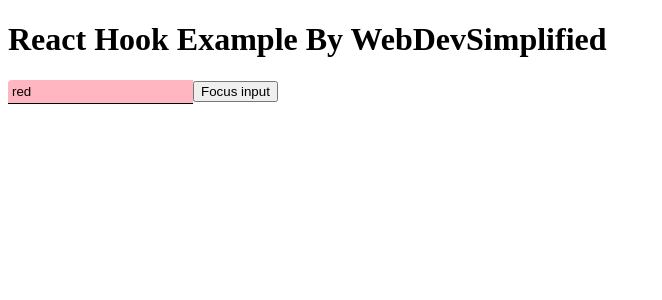
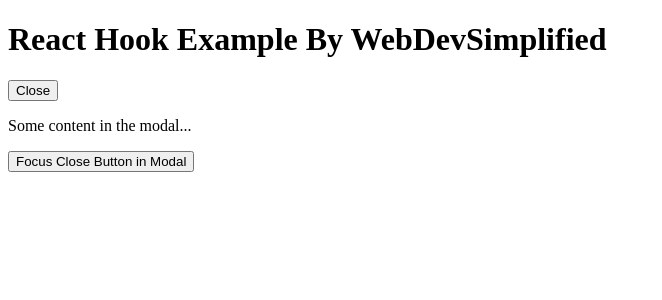
Before and after one commit to Ranjeet-vishwakarma-8081/Reacth_Hooks_With_Standard_Exaple, a React (Create React App) app: page / in a window 1280 px wide. Shown: the top 300 px of the page, without its empty margins (0-662 px from the left). Built offline with nearby package versions, Linux system fonts and the light colour scheme.

Commit message:
useImperativeHandle file is Added with some Problem...

```diff
--- a/src/component/CustomInputForUseImperativeHandle.js
+++ b/src/component/CustomInputForUseImperativeHandle.js
@@ -1,21 +1,96 @@
-import React, { forwardRef } from "react";
+import React, { useRef, useImperativeHandle, forwardRef } from "react";
 
- function CustomInputForUseImperativeHandle({ style, ...props },ref) {
+// Use forwardRef to pass the ref from parent to child component
+const CustomInputForUseImperativeHandle = forwardRef((props, ref) => {
+  // Ref to the close button
+  const closeButtonRef = useRef();
+
+  // Expose the focusCloseBtn method to the parent
+  useImperativeHandle(ref, () => ({
+    focusCloseBtn: () => {
+      if (closeButtonRef.current) {
+        closeButtonRef.current.focus(); // Focus the button
+      }
+    },
+  }));
+
   return (
-    <>
-      <input
-      ref={ref}
-        {...props}
-        style={{
-          border: "none",
-          backgroundColor: "lightpink",
-          padding: "0.25rem",
-          borderBottom: "0.1rem solid black",
-          borderTopLeftRadius: "0.25rem",
-          ...style,
-        }}
-      />
-    </>
+    <div>
+      <button ref={closeButtonRef}>Close</button>
+      {props.children}
+    </div>
   );
-}
-export default forwardRef(CustomInputForUseImperativeHandle)
+});
+
+export default CustomInputForUseImperativeHandle;
+
+// import React, { forwardRef, useImperativeHandle, useRef } from "react";
+
+// function CustomInputForUseImperativeHandle({ isOpen, onClose }, ref) {
+//   const closeRef = useRef(null);
+//   const confirmRef = useRef(null);
+//   const denyRef = useRef(null);
+
+//   // You can use these bellow three function outside the Module
+//   useImperativeHandle(
+//     ref,
+//     () => {
+//       return {
+//         focusCloseBtn: () => closeRef.current.focus(),
+//         focusConfirmBtn: () => confirmRef.current.focus(),
+//         focusDenyBtn: () => denyRef.current.focus(),
+//       };
+//     },
+//     []
+//   );
+
+//   if (!isOpen) return null;
+
+//   return (
+
+//     <div className="model" ref={ref}>
+//       <button className="close-btn" ref={closeRef} onClick={onClose}>
+//         &times;
+//       </button>
+
+//       <div className="model-header">
+//         <h1>Title</h1>
+//       </div>
+
+//       <div className="model-body">Do you Confirm?</div>
+
+//       <div className="model-footer">
+//         <button className="confirm-btn" ref={confirmRef} onClick={onClose}>
+//           Yes
+//         </button>
+//         <button className="deny-btn" ref={denyRef} onClick={onClose}>
+//           Yes
+//         </button>
+//       </div>
+//     </div>
+//   );
+// }
+
+// export default forwardRef(CustomInputForUseImperativeHandle);
+
+// import React, { forwardRef } from "react";
+
+// function CustomInputForUseImperativeHandle({ style, ...props }, ref) {
+//   return (
+//     <>
+//       <input
+//         ref={ref}
+//         {...props}
+//         style={{
+//           border: "none",
+//           backgroundColor: "lightpink",
+//           padding: "0.25rem",
+//           borderBottom: "0.1rem solid black",
+//           borderTopLeftRadius: "0.25rem",
+//           ...style,
+//         }}
+//       />
+//     </>
+//   );
+// }
+// export default forwardRef(CustomInputForUseImperativeHandle);
--- a/src/component/UseImperativeHandle.tsx
+++ b/src/component/UseImperativeHandle.tsx
@@ -1,23 +1,81 @@
-import React, { useRef, useState } from "react";
+import React, { useRef } from "react";
 import CustomInputForUseImperativeHandle from "./CustomInputForUseImperativeHandle.js";
 
-export default function UseImperativeHandle() {
-  const [value, setValue] = useState("red");
-  const inputRef = useRef(null);
+function UseImperativeHandle() {
+  // Create a ref to hold the Modal component's instance
+  const modalRef = useRef();
 
-  function handleClick() {
-    inputRef.current.focus();
-  }
+  const handleButtonClick = () => {
+    if (modalRef.current) {
+      modalRef.current.focusCloseBtn(); // Call the method to focus the close button
+    }
+  };
+
   return (
-    <>
-      <CustomInputForUseImperativeHandle
-        type="text"
-        ref={inputRef}
-        value={value}
-        onChange={(e) => setValue(e.target.value)}
-        style={{}}
-      />
-      <button onClick={handleClick}>Focus input</button>
-    </>
+    <div>
+      <CustomInputForUseImperativeHandle ref={modalRef}>
+        <p>Some content in the modal...</p>
+      </CustomInputForUseImperativeHandle>
+      <button onClick={handleButtonClick}>Focus Close Button in Modal</button>
+    </div>
   );
 }
+
+export default UseImperativeHandle;
+
+// import React, { useRef, useState } from "react";
+// import CustomInputForUseImperativeHandle from "./CustomInputForUseImperativeHandle.js";
+
+// export default function UseImperativeHandle() {
+//   const [open, setOpen] = useState(false);
+//   const modelRef = useRef(null);
+
+//   function handleOpen() {
+//     setOpen(true);
+//   }
+
+//   return (
+//     <>
+//       <button onClick={handleOpen}>Open</button>
+//       <button onClick={() => modelRef.current.focusCloseBtn()}>
+//         Focus Close
+//       </button>
+//       <button onClick={() => modelRef.current.focusConfirmBtn()}>
+//         Focus Confirm
+//       </button>
+//       <button onClick={() => modelRef.current.focusDenyBtn()}>
+//         Focus Deny
+//       </button>
+
+//       <CustomInputForUseImperativeHandle
+//         ref={modelRef}
+//         isOpen={open}
+//         onClose={() => setOpen(false)}
+//       />
+//     </>
+//   );
+// }
+
+// import React, { useRef, useState } from "react";
+// import CustomInputForUseImperativeHandle from "./CustomInputForUseImperativeHandle.js";
+
+// export default function UseImperativeHandle() {
+//   const [value, setValue] = useState("red");
+//   const inputRef = useRef(null);
+
+//   function handleClick() {
+//     inputRef.current.focus();
+//   }
+//   return (
+//     <>
+//       <CustomInputForUseImperativeHandle
+//         type="text"
+//         ref={inputRef}
+//         value={value}
+//         onChange={(e) => setValue(e.target.value)}
+//         style={{}}
+//       />
+//       <button onClick={handleClick}>Focus input</button>
+//     </>
+//   );
+// }
```
